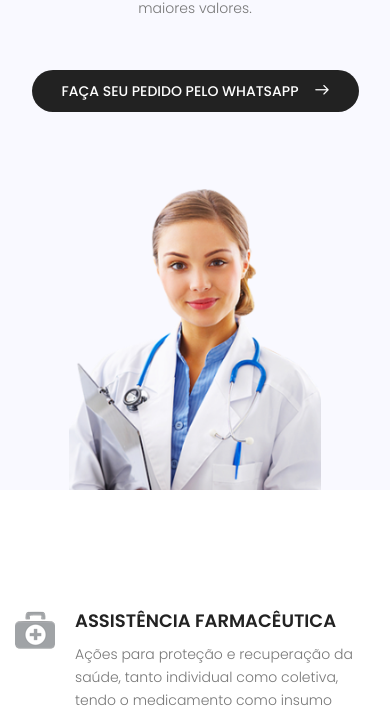
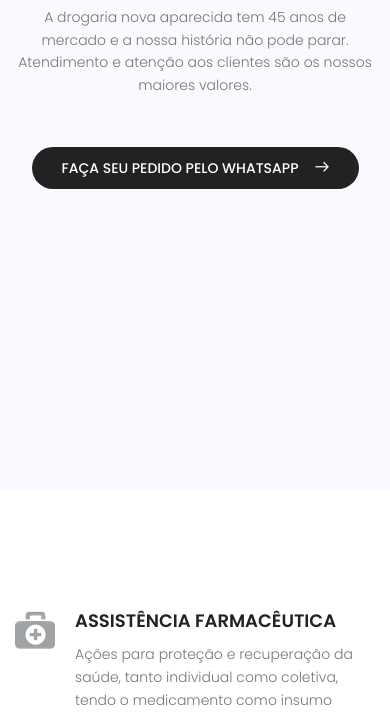
Before and after one commit to tikovs/and, a plain HTML site: page index.html in a window 390 px wide. Shown: the part 381-1096 px from the top of the page. Drawn offline with nearby package versions, Linux system fonts and the light colour scheme; files that its build step writes are made by us from their sources; a script that the page names is missing.

Commit message:
teste
teste

```diff
--- a/index.html
+++ b/index.html
@@ -67,8 +67,8 @@
 								</p>
 								<a  class="primary-btn2 mt-20 text-uppercase" href="https://api.whatsapp.com/send?phone=5531993688138">Faça seu pedido pelo Whatsapp<span class="lnr lnr-arrow-right"></span></a>
 							</div>
-							<div class="col-lg-6 d-flex align-self-end img-right">
-								<img class="img-fluid" src="img/header-img.png" alt="">
+							<div class="col-lg-6 d-flex align-self-end img-right  d-none d-lg-block">
+								<img class="img-fluid  d-none d-lg-block" src="img/header-img.png" alt="">
 							</div>
 						</div>
 				</div>
```
